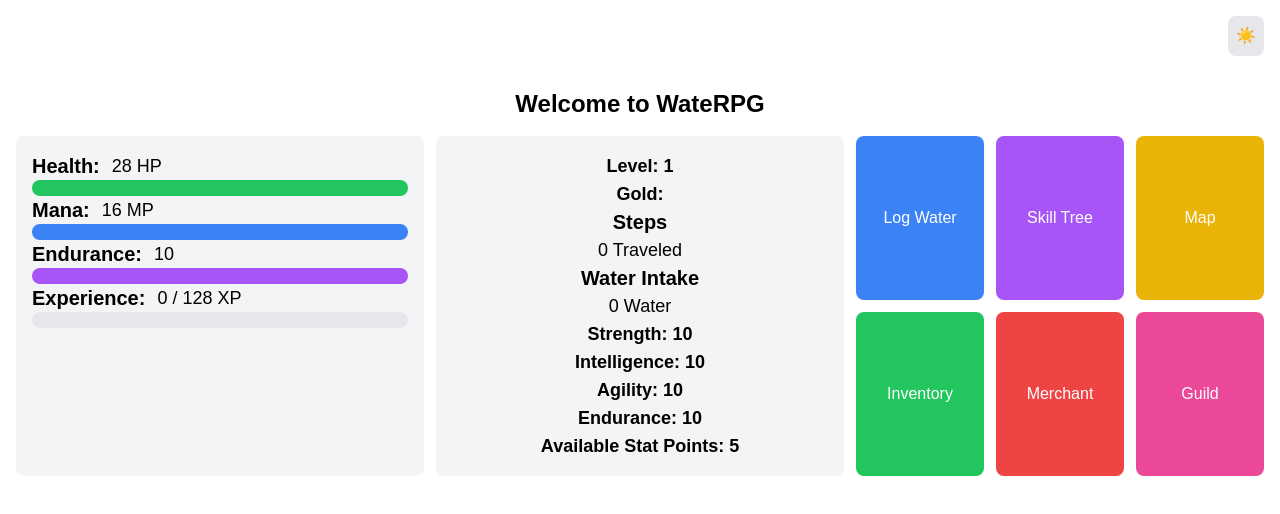
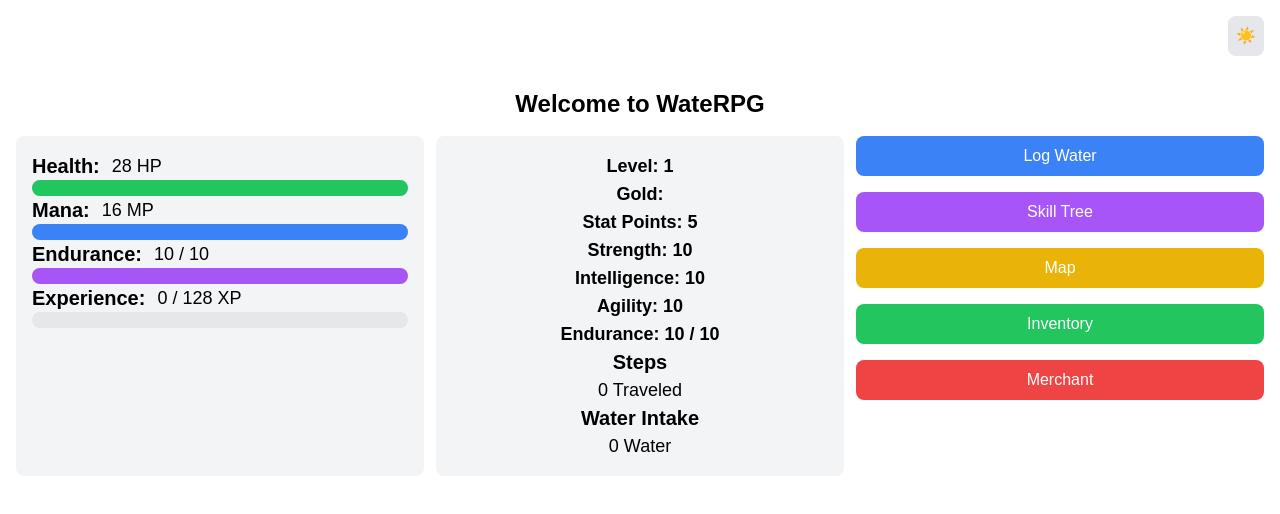
Before and after one commit to PabloGiraldo96/healtySteps, a Next.js app: page / in a window 1280 px wide. Shown: the top 514 px of the page. Built offline with nearby package versions, Linux system fonts and the light colour scheme.

Commit message:
fixed Endurance bar

```diff
--- a/src/components/StatsUI.jsx
+++ b/src/components/StatsUI.jsx
@@ -10,13 +10,16 @@ const StatsUI = () => {
   const [cooldown, setCooldown] = useState(0);
   const [xp, setXp] = useState(0);
   const [level, setLevel] = useState(1);
-  const [statPoints, setStatPoints] = useState(5);
+  const [statPoints, setStatPoints] = useState(5); // Initialize with 5 skill points
   const [maxXp, setMaxXp] = useState(128);
   const [showXpTree, setShowXpTree] = useState(false);
+
+  // Add state variables for strength, intelligence, agility, and endurance
   const [strength, setStrength] = useState(10);
   const [intelligence, setIntelligence] = useState(10);
   const [agility, setAgility] = useState(10);
-  const [endurance, setEndurance] = useState(10);
+  const [currentEndurance, setCurrentEndurance] = useState(10); // Current endurance value
+  const [maxEndurance, setMaxEndurance] = useState(10); // Maximum endurance value
 
   const getWeightedRandomXP = () => {
     const random = Math.random();
@@ -35,7 +38,7 @@ const StatsUI = () => {
             const newXp = prevXp + 10;
             if (newXp >= maxXp) {
               setLevel((prevLevel) => prevLevel + 1);
-              setStatPoints((prevStatPoints) => prevStatPoints + 1);
+              setStatPoints((prevStatPoints) => prevStatPoints + 1); // Gain 1 stat point on level up
               setMaxXp((prevMaxXp) => prevMaxXp * 2);
               return 0;
             }
@@ -65,7 +68,7 @@ const StatsUI = () => {
         const newXp = prevXp + gainedXP;
         if (newXp >= maxXp) {
           setLevel((prevLevel) => prevLevel + 1);
-          setStatPoints((prevStatPoints) => prevStatPoints + 1);
+          setStatPoints((prevStatPoints) => prevStatPoints + 1); // Gain 1 stat point on level up
           setMaxXp((prevMaxXp) => prevMaxXp * 2);
           return newXp - maxXp;
         }
@@ -93,6 +96,7 @@ const StatsUI = () => {
     return `${minutes}:${remainingSeconds < 10 ? '0' : ''}${remainingSeconds}`;
   };
 
+  // Function to handle stat allocation in the skill tree
   const allocateStatPoint = (stat) => {
     if (statPoints > 0) {
       switch (stat) {
@@ -106,12 +110,17 @@ const StatsUI = () => {
           setAgility((prev) => prev + 1);
           break;
         case 'endurance':
-          setEndurance((prev) => prev + 1);
+          // Increase maxEndurance by 1
+          setMaxEndurance((prevMax) => prevMax + 1);
+          // If currentEndurance is already at max, increase it as well
+          if (currentEndurance === maxEndurance) {
+            setCurrentEndurance((prevCurrent) => prevCurrent + 1);
+          }
           break;
         default:
           break;
       }
-      setStatPoints((prev) => prev - 1);
+      setStatPoints((prev) => prev - 1); // Deduct a stat point
     }
   };
 
@@ -144,12 +153,12 @@ const StatsUI = () => {
             {/* Endurance Bar */}
             <div className='flex gap-3'>
               <h2 className="text-xl font-semibold">Endurance: </h2>
-              <p className="text-lg">{endurance}</p>
+              <p className="text-lg">{currentEndurance} / {maxEndurance}</p>
             </div>
             <div className="w-full bg-gray-200 rounded-full h-4 dark:bg-gray-700">
               <div
                 className="bg-purple-500 h-4 rounded-full"
-                style={{ width: `${(endurance / 10) * 100}%` }} // Assuming endurance is out of 10
+                style={{ width: `${(currentEndurance / maxEndurance) * 100}%` }} // Calculate width based on current/max
               ></div>
             </div>
             <div className='flex gap-3'>
@@ -166,21 +175,21 @@ const StatsUI = () => {
           <div className="p-4 bg-gray-100 dark:bg-gray-800 rounded-lg">
             <p className="text-lg font-semibold">Level: {level}</p>
             <p className="text-lg font-semibold">Gold: </p>
+            <p className="text-lg font-semibold">Stat Points: {statPoints}</p>
+            <p className="text-lg font-semibold">Strength: {strength}</p>
+            <p className="text-lg font-semibold">Intelligence: {intelligence}</p>
+            <p className="text-lg font-semibold">Agility: {agility}</p>
+            <p className="text-lg font-semibold">Endurance: {currentEndurance} / {maxEndurance}</p>
             <h2 className="text-xl font-semibold">Steps</h2>
             <p className="text-lg">{steps} Traveled</p>
             <h2 className="text-xl font-semibold">Water Intake</h2>
             <p className="text-lg">{waterIntake} Water</p>
-            <p className="text-lg font-semibold">Strength: {strength}</p>
-            <p className="text-lg font-semibold">Intelligence: {intelligence}</p>
-            <p className="text-lg font-semibold">Agility: {agility}</p>
-            <p className="text-lg font-semibold">Endurance: {endurance}</p>
-            <p className="text-lg font-semibold">Available Stat Points: {statPoints}</p>
           </div>
-          <div className="grid grid-cols-3 gap-3">
+          <div className="space-y-4">
             <button
               onClick={handleWaterClick}
               disabled={cooldown > 0}
-              className="w-full px-4 py-2 bg-blue-500 text-white rounded-lg hover:bg-blue-600"
+              className="w-full px-4 py-2 bg-blue-500 text-white rounded-lg hover:bg-blue-600 disabled:bg-gray-400 disabled:cursor-not-allowed"
             >
               {cooldown > 0 ? `Wait ${formatCooldown(cooldown)}` : 'Log Water'}
             </button>
@@ -205,20 +214,15 @@ const StatsUI = () => {
             >
               Merchant
             </button>
-            <button
-              className="w-full px-4 py-2 bg-pink-500 text-white rounded-lg hover:bg-pink-600"
-            >
-              Guild
-            </button>
           </div>
         </div>
       ) : (
-
+        // XpTree View
         <div className="space-y-4">
           <XpTree
             statPoints={statPoints}
             setStatPoints={setStatPoints}
-            allocateStatPoint={allocateStatPoint}
+            allocateStatPoint={allocateStatPoint} // Pass the function to allocate points
           />
           <button
             onClick={() => setShowXpTree(false)}
```
